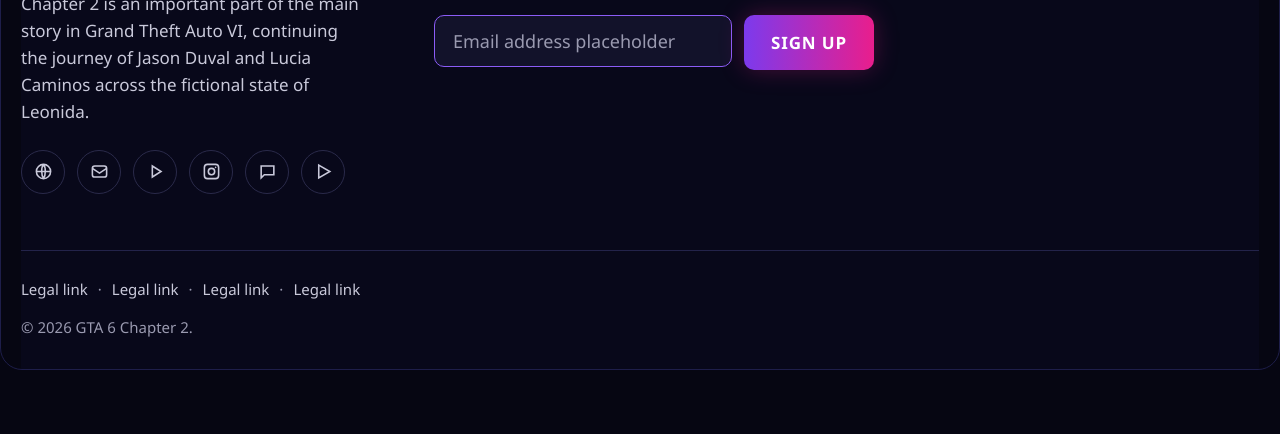
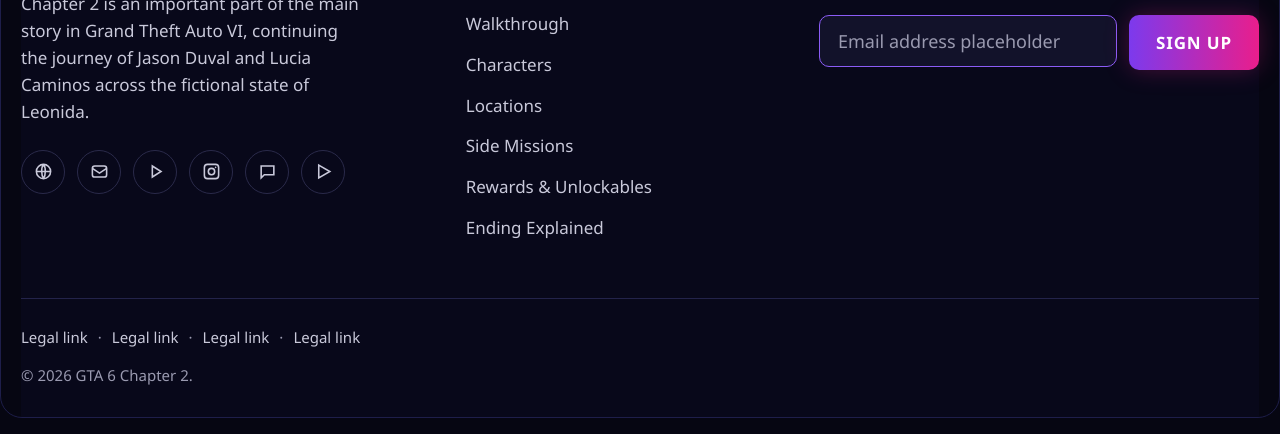
Before and after one commit to aneesalisyed55-a11y/gta6chapter2, a plain HTML site: page index.html in a window 1280 px wide. Shown: the part 7896-8330 px from the top of the page. Before the commit the page ends 8282 px from the top, so only its background shows below. Drawn offline with Linux system fonts and the light colour scheme.

Commit message:
Add guide page links to footer

```diff
--- a/index.html
+++ b/index.html
@@ -862,6 +862,19 @@ button,input{ font:inherit; }
         </div>
       </div>
 
+      <div class="footer-col">
+        <h3>Guides</h3>
+        <ul class="footer-links">
+          <li><a href="/missions/">GTA 6 Chapter 2 All Missions</a></li>
+          <li><a href="/walkthrough/">Walkthrough</a></li>
+          <li><a href="/characters/">Characters</a></li>
+          <li><a href="/locations/">Locations</a></li>
+          <li><a href="/side-missions/">Side Missions</a></li>
+          <li><a href="/rewards/">Rewards &amp; Unlockables</a></li>
+          <li><a href="/ending-explained/">Ending Explained</a></li>
+        </ul>
+      </div>
+
       <div class="footer-col footer-col--news">
         <h3>Newsletter</h3>
         <p>Placeholder newsletter copy for the footer column.</p>
```
